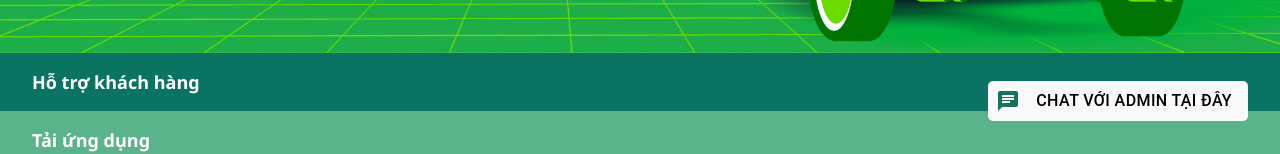
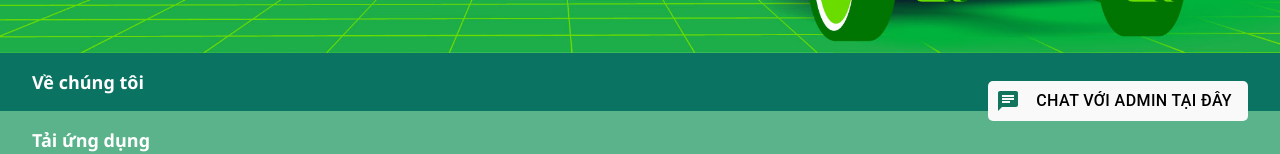
Before and after one commit to antrvan746/CSC13106-BookingCarWeb, a Next.js app in the folder ride-hailing-webapp/: page / in a window 1280 px wide. Shown: the part 647-801 px from the top of the page. Built offline with nearby package versions, Linux system fonts and the light colour scheme.

Commit message:
Restyling index page

```diff
--- a/ride-hailing-webapp/src/components/Navigator.tsx
+++ b/ride-hailing-webapp/src/components/Navigator.tsx
@@ -1,9 +1,11 @@
 import React from "react";
+import Link from "next/link";
 import styled from "styled-components";
 
 interface HomeNavigationProps {
   text: string;
   backgroundColor: string;
+  url: string;
 }
 
 const StyledContainer = styled.div`
@@ -22,10 +24,21 @@ const StyledText = styled.span`
 const Navigator: React.FC<HomeNavigationProps> = ({
   text,
   backgroundColor,
+  url,
 }) => {
   return (
     <StyledContainer style={{ backgroundColor }}>
-			<StyledText>{text}</StyledText>
+      <Link
+        href={url}
+        style={{
+          textDecoration: "none",
+          fontWeight: "bold",
+          fontSize: "large",
+          color: "#ffffff",
+        }}
+      >
+        {text}
+      </Link>
     </StyledContainer>
   );
 };
--- a/ride-hailing-webapp/src/pages/admin/customers.tsx
+++ b/ride-hailing-webapp/src/pages/admin/customers.tsx
@@ -5,7 +5,9 @@ import React from "react";
 import styled from "styled-components";
 import Head from "next/head";
 
-const StyledPageContainer = styled.div``;
+const StyledPageContainer = styled.div`
+	max-heigth: 100vh;
+`;
 
 const StyledMainView = styled.div`
 	display: grid;
--- a/ride-hailing-webapp/src/pages/index.tsx
+++ b/ride-hailing-webapp/src/pages/index.tsx
@@ -35,7 +35,7 @@ const StyledDownloadAppSection = styled.div`
 	display: flex;
 	flex-direction: column;
 	justify-content: space-between;
-	height: 300px;
+	height: 230px;
 	margin: 3rem;
 `;
 
@@ -74,8 +74,8 @@ const Home: NextPage = () => {
 
 				<ChatBtn />
 
-				<Navigator text="Hỗ trợ khách hàng" backgroundColor="#0a7362" />
-				<Navigator text="Tải ứng dụng" backgroundColor="#5ab38b" />
+				<Navigator text="Về chúng tôi" backgroundColor="#0a7362" url="/about"/>
+				<Navigator text="Tải ứng dụng" backgroundColor="#5ab38b" url="#download" />
 
 				<StyledContentWrapper>
 					<StyledTitle>
@@ -101,7 +101,7 @@ const Home: NextPage = () => {
 					<StyledTitle>Cài đặt ứng dụng</StyledTitle>
 
 					<StyledDownloadAppSection>
-						<StyledDownloadAppComponent>
+						<StyledDownloadAppComponent id="download">
 							<StyledGraphicContainer>
 								<Link href="/">
 									<Image
```
Also changed, not shown: ride-hailing-webapp/src/components/admin/UserView.tsx (+13 -9 lines). Lines whose indentation alone changed are shown as unchanged.
